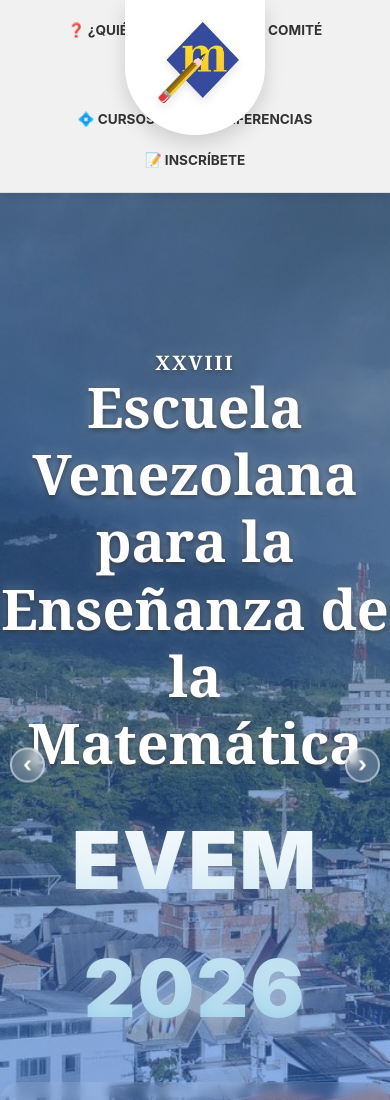
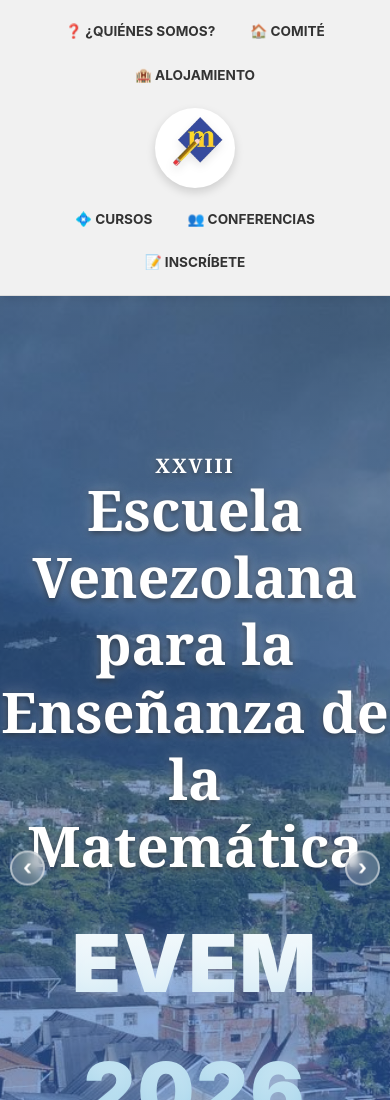
Before and after one commit to JuanD-2005/evem-2025, a plain HTML site: page index.html in a window 390 px wide. Shown: the top 1100 px of the page. Drawn offline with Linux system fonts and the light colour scheme.

Commit message:
Fix mobile header layout to prevent overlap and improve navigation usability

```diff
--- a/css/responsive.css
+++ b/css/responsive.css
@@ -289,38 +289,50 @@
     }
 }
 
-/* ============================================
-   FIX: HEADER MÓVIL PARA EVITAR SUPERPOSICIÓN
-   ============================================ */
+/* =========================================
+   FIX DEFINITIVO PARA EL HEADER EN MÓVILES
+   ========================================= */
 @media (max-width: 992px) {
-    /* Convertimos la barra en una columna */
-    .top-bar .nav-container {
+    /* Hacemos que la barra crezca y apile las cosas verticalmente */
+    .top-bar .nav-container,
+    .top-bar .nav-inner {
         flex-direction: column !important;
+        height: auto !important;
         padding: 15px 10px !important;
-        height: auto !important;
-        gap: 15px;
+        gap: 15px !important;
     }
 
-    /* Obligamos al logo a saltar a la parte más alta (posición 1) */
-    .top-bar .central-logo-container {
-        order: -1 !important;
-        margin-bottom: 5px;
+    /* Quitamos la posición absoluta de la gota para que deje de tapar los botones */
+    .central-logo-container {
+        position: relative !important;
+        left: auto !important;
+        transform: none !important;
+        width: 80px !important;
+        height: 80px !important;
+        border-radius: 50% !important;
+        margin: 0 auto !important;
+        padding-top: 5px !important;
+        box-shadow: 0 4px 10px rgba(0,0,0,0.15) !important;
     }
 
-    /* Hacemos que los botones se acomoden como fichas, centrados */
-    .top-bar .nav-links {
-        width: 100%;
-        display: flex;
-        flex-wrap: wrap !important;
-        justify-content: center !important;
-        gap: 10px 20px !important;
-        padding: 0 !important;
-        margin: 0 !important;
+    .central-logo {
+        width: 55px !important;
+        margin-top: 0 !important;
     }
 
-    /* Reducimos un poco el tamaño de letra para que quepan mejor */
-    .top-bar .nav-links li a {
+    /* Centramos los enlaces para que parezcan botones ordenados */
+    .nav-links {
+        justify-content: center !important;
+        flex-wrap: wrap !important;
+        gap: 10px 15px !important;
+        width: 100% !important;
+    }
+
+    .nav-links li a,
+    .nav-link,
+    .nav-badge {
         font-size: 0.85rem !important;
-        padding: 5px !important;
+        padding: 6px 10px !important;
+        text-align: center !important;
     }
 }
```
